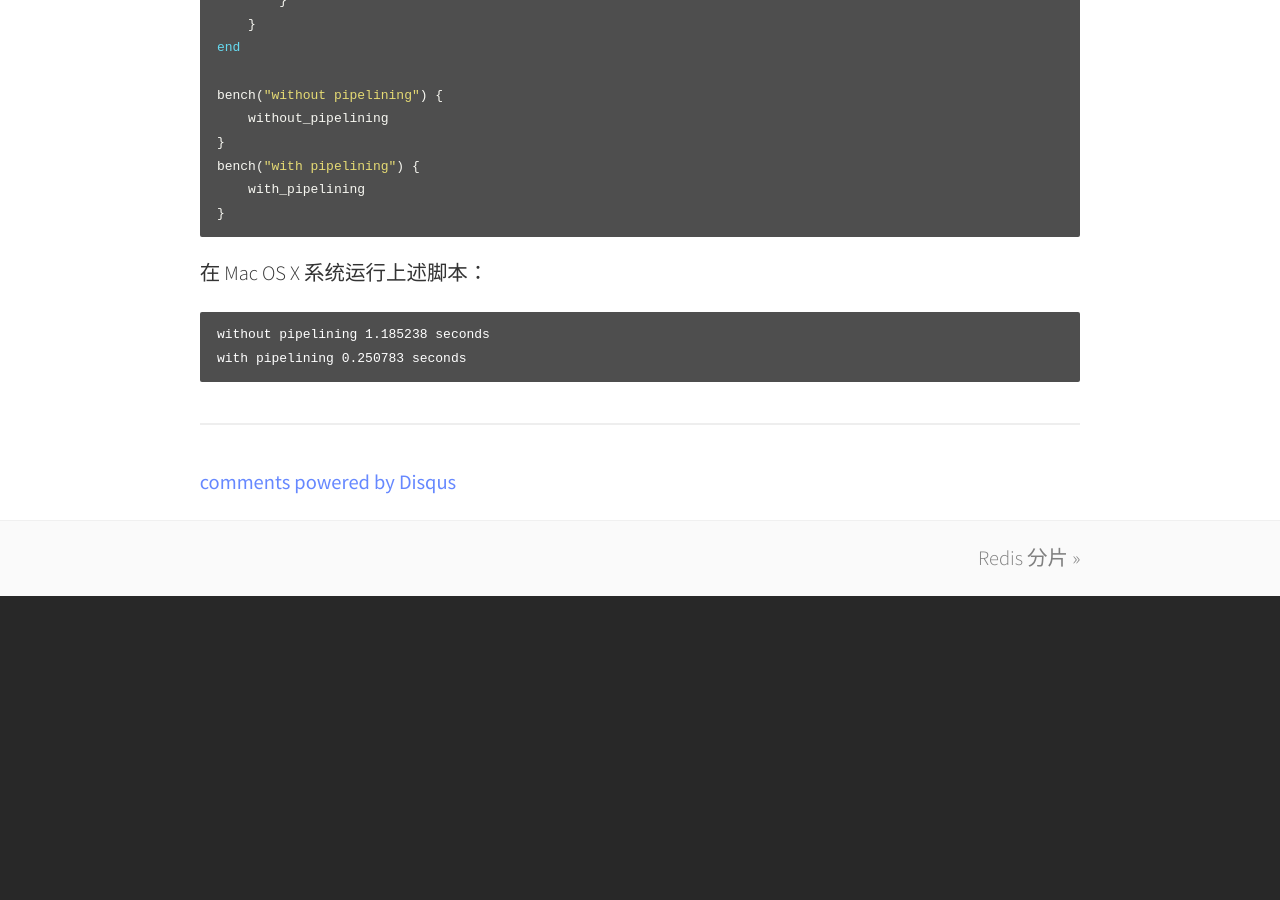
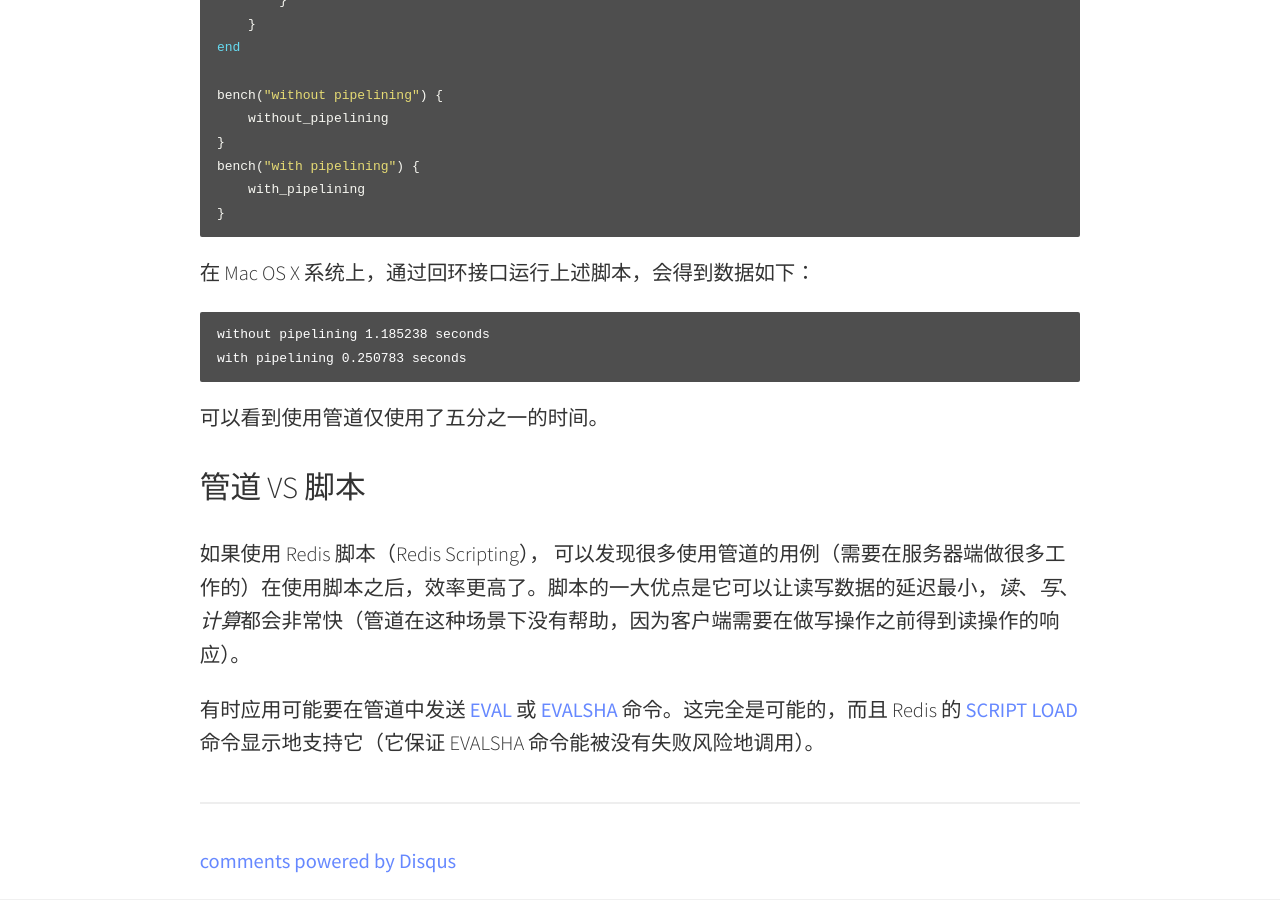
Before and after one commit to jyjsjd/jyjsjd.github.io, a Jekyll site: the page built from _posts/2019-01-26-redis-pipeline.md, in a window 1280 px wide and 900 px high, scrolled down 4060 px. Built offline with Jekyll 4.4.1, drawn with Linux system fonts in a browser that asks for light colours; comment, search, counter and statistics services are not loaded; before the commit the page ends 4656 px from its top, so only the background shows below that; some of the changed text lies outside the part shown.

Commit message:
pipeline

````diff
--- a/_posts/2019-01-26-redis-pipeline.md
+++ b/_posts/2019-01-26-redis-pipeline.md
@@ -115,9 +115,17 @@ bench("with pipelining") {
 }
 ```
 
-在 Mac OS X 系统运行上述脚本：
+在 Mac OS X 系统上，通过回环接口运行上述脚本，会得到数据如下：
 
 ```
 without pipelining 1.185238 seconds
 with pipelining 0.250783 seconds
 ```
+
+可以看到使用管道仅使用了五分之一的时间。
+
+## 管道 VS 脚本
+
+如果使用 Redis 脚本（Redis Scripting）， 可以发现很多使用管道的用例（需要在服务器端做很多工作的）在使用脚本之后，效率更高了。脚本的一大优点是它可以让读写数据的延迟最小，*读*、*写*、*计算*都会非常快（管道在这种场景下没有帮助，因为客户端需要在做写操作之前得到读操作的响应）。
+
+有时应用可能要在管道中发送 [EVAL](https://redis.io/commands/eval) 或 [EVALSHA](https://redis.io/commands/evalsha) 命令。这完全是可能的，而且 Redis 的 [SCRIPT LOAD](http://redis.io/commands/script-load) 命令显示地支持它（它保证 EVALSHA 命令能被没有失败风险地调用）。
````
Also changed, not shown: other parts of _posts/2019-01-26-redis-pipeline.md (+2 -2 lines).
